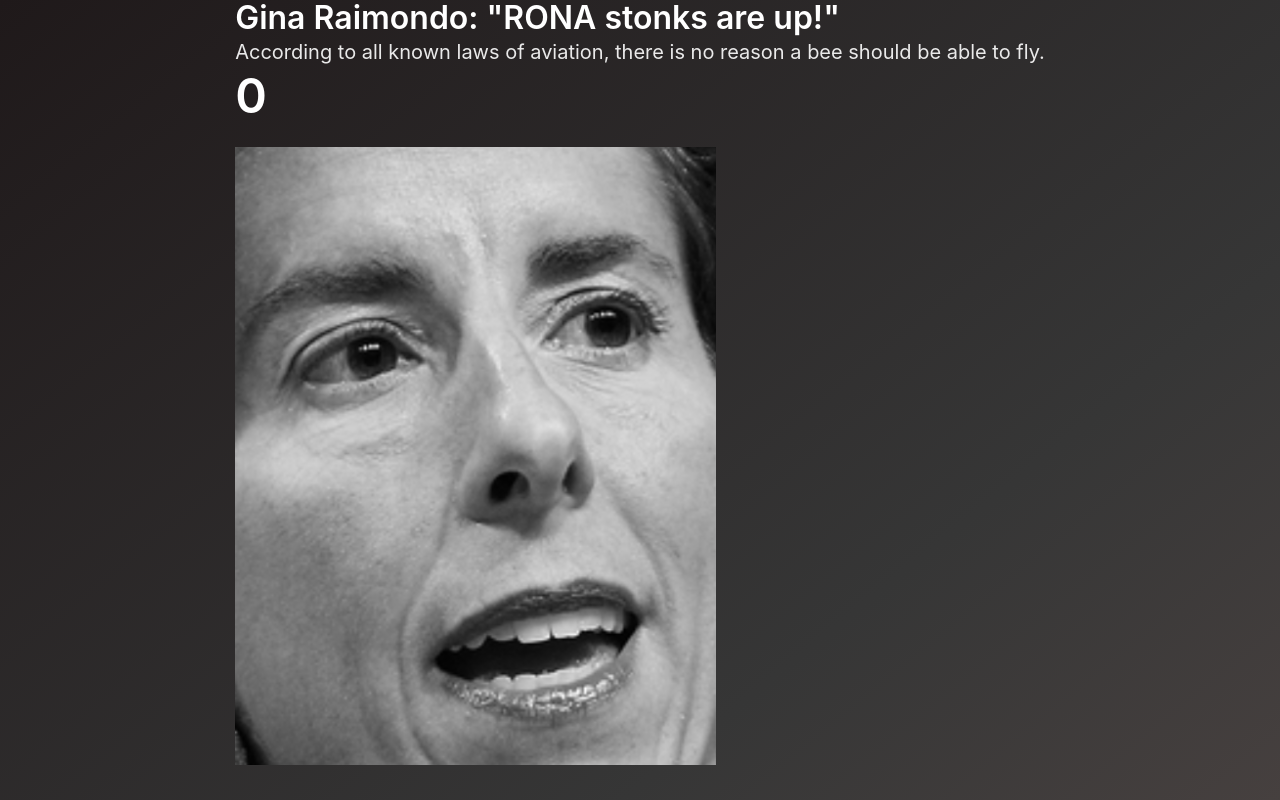
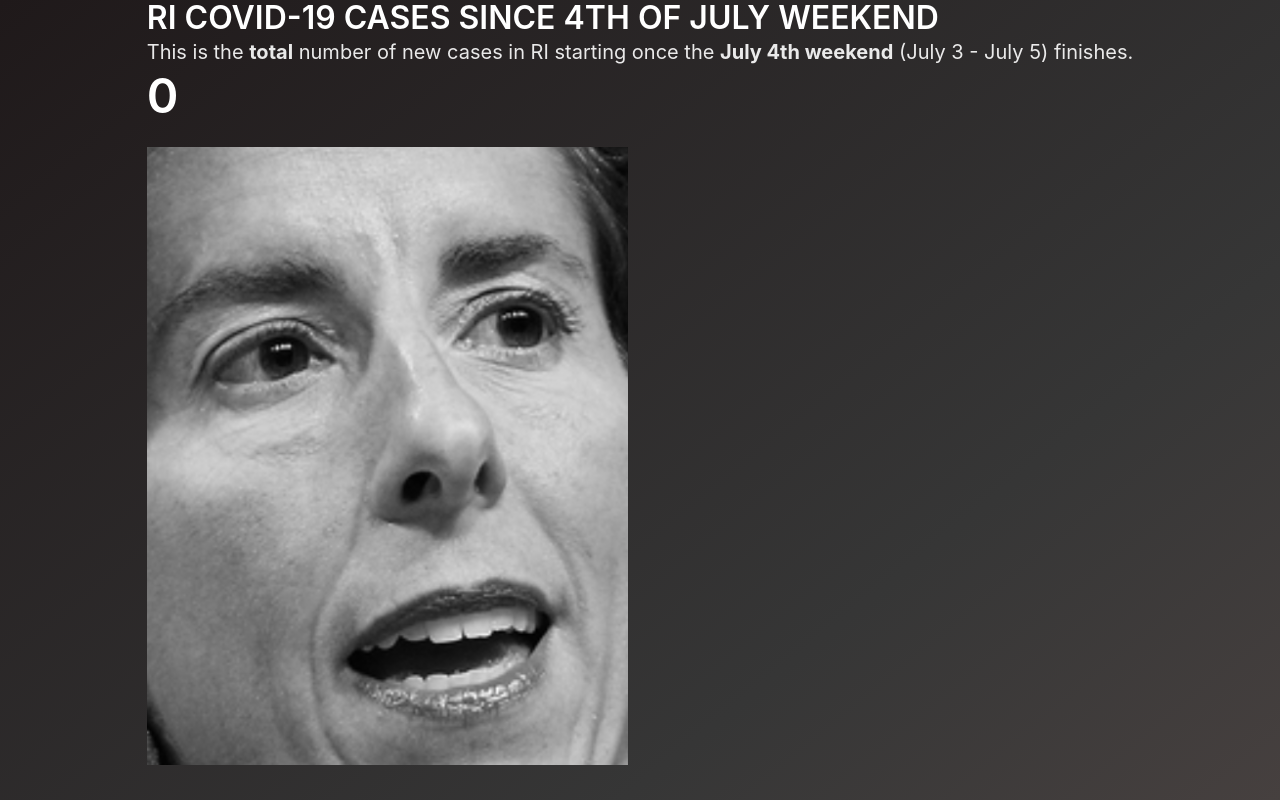
Before and after one commit to akc8012/gina-rona-app, a Preact app: page / in a window 1280 px wide. Built offline with nearby package versions, Linux system fonts and the light colour scheme; no server answers.

Commit message:
text updates

```diff
--- a/src/main.tsx
+++ b/src/main.tsx
@@ -20,12 +20,17 @@ function App() {
 		<section class='hero is-dark is-bold is-fullheight'>
 			<div class='container'>
 				<h1 class='title'>
-					Gina Raimondo: "RONA stonks are up!"
+					RI COVID-19 CASES SINCE 4TH OF JULY WEEKEND
 				</h1>
+
 				<p class='subtitle'>
-					According to all known laws of aviation, there is no reason a bee should be able to fly.
+					This is the <b>total</b> number of new cases in RI starting once the <b>July 4th weekend</b> (July 3 - July 5) finishes.
 				</p>
-				<h1 class='title is-1'>{stonks}</h1>
+
+				<h1 class='title is-1'>
+					{stonks}
+				</h1>
+
 				<img src={gina} />
 			</div>
 		</section>
```
